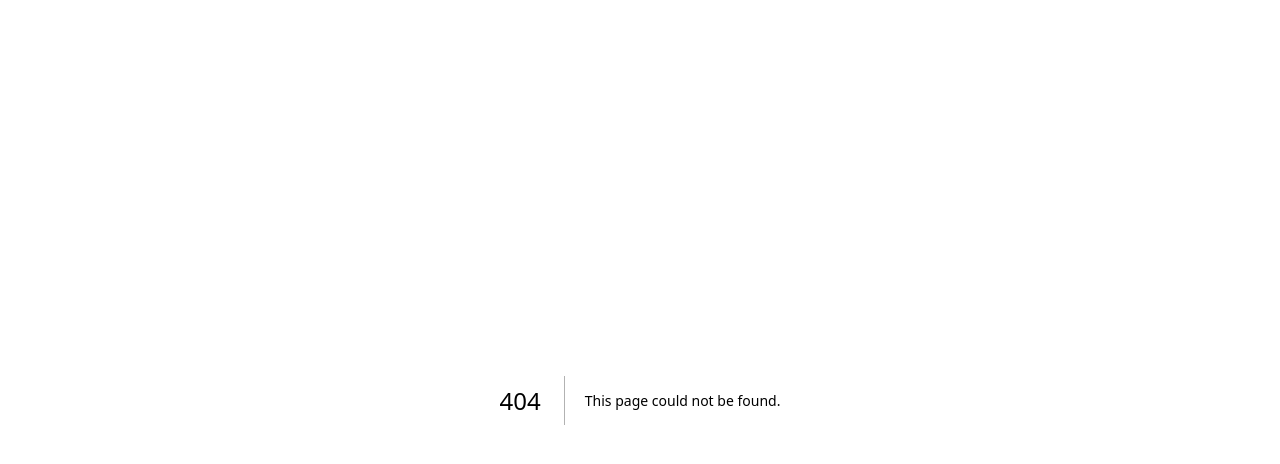
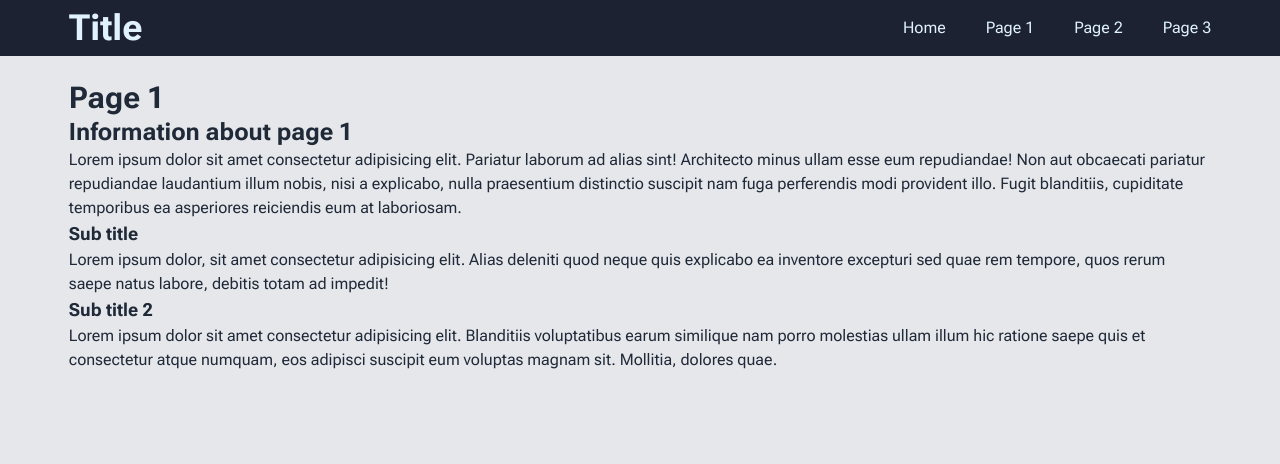
Before and after one commit to philheller/SPECK, a Next.js app in the folder app/client/: page /page-1 in a window 1280 px wide. Before the commit this address had no page. Shown: the top 464 px of the page. Built offline with nearby package versions, Linux system fonts and the light colour scheme.

Commit message:
First rudamentary layout, examp. styling & pages
- Added a basic layout with a header, footer and main content
- Added some basic styling

```diff
--- a/app/client/src/components/Layout.tsx
+++ b/app/client/src/components/Layout.tsx
@@ -1,4 +1,6 @@
 import { Roboto_Flex } from "next/font/google";
+import Nav from "./layout/Nav";
+import Footer from "./layout/Footer";
 
 const roboto = Roboto_Flex({
   subsets: ["latin"],
@@ -6,6 +8,13 @@ const roboto = Roboto_Flex({
 });
 
 const Layout = ({ children }: { children: React.ReactNode }) => {
-  return <div className={`${roboto.variable} font-sans`}>{children}</div>;
+  return (
+    <div className={`min-h-screen flex flex-col ${roboto.variable} font-sans`}>
+      <Nav className="basis-14 sticky top-0" />
+      <main className="flex-1 basis">{children}</main>
+      {/* comment footer in if needed */}
+      {/* <Footer className="basis-14" /> */}
+    </div>
+  );
 };
 export default Layout;
--- /dev/null
+++ b/app/client/src/components/layout/DefaultPaddingX.tsx
@@ -0,0 +1,16 @@
+const DefaultPaddingX = ({
+  className,
+  children,
+}: {
+  className?: string;
+  children: React.ReactNode;
+}) => {
+  return (
+    <div
+      className={`w-full max-w-[1440px] px-[calc(5%+0.3rem)] m-auto ${className}`}
+    >
+      {children}
+    </div>
+  );
+};
+export default DefaultPaddingX;
--- /dev/null
+++ b/app/client/src/components/layout/DefaultPaddingXnY.tsx
@@ -0,0 +1,16 @@
+import DefaultPaddingX from "./DefaultPaddingX";
+
+const DefaultPaddingXnY = ({
+  children,
+  className,
+}: {
+  children: React.ReactNode;
+  className?: string;
+}) => {
+  return (
+    <DefaultPaddingX className="my-4 lg:my-6 2xl:my-8">
+      {children}
+    </DefaultPaddingX>
+  );
+};
+export default DefaultPaddingXnY;
--- /dev/null
+++ b/app/client/src/components/layout/Footer.tsx
@@ -0,0 +1,8 @@
+const Footer = ({ className }: { className?: string }) => {
+  return (
+    <footer className={`bg-sky-800 text-sky-100 ${className}`}>
+      Some kind of footer
+    </footer>
+  );
+};
+export default Footer;
--- /dev/null
+++ b/app/client/src/components/layout/Nav.tsx
@@ -0,0 +1,31 @@
+import Link from "next/link";
+import DefaultPaddingX from "./DefaultPaddingX";
+
+const Nav = ({ className }: { className?: string }) => {
+  return (
+    <header
+      className={`w-100 flex items-center bg-gray-900 bg-opacity-95 backdrop-blur-sm text-sky-100 ${className}`}
+    >
+      <DefaultPaddingX className="flex justify-between my-0">
+        <h1>Title</h1>
+        <nav className="flex items-center">
+          <ul className="flex h-full items-center gap-6 lg:gap-8 xl:gap-10 2xl:gap-14">
+            <Link href="/">
+              <li>Home</li>
+            </Link>
+            <Link href="/page-1">
+              <li>Page 1</li>
+            </Link>
+            <Link href="/page-2">
+              <li>Page 2</li>
+            </Link>
+            <Link href="/page-3">
+              <li>Page 3</li>
+            </Link>
+          </ul>
+        </nav>
+      </DefaultPaddingX>
+    </header>
+  );
+};
+export default Nav;
--- a/app/client/src/pages/_document.tsx
+++ b/app/client/src/pages/_document.tsx
@@ -1,4 +1,4 @@
-import { Html, Head, Main, NextScript } from 'next/document'
+import { Html, Head, Main, NextScript } from "next/document";
 
 export default function Document() {
   return (
@@ -9,5 +9,5 @@ export default function Document() {
         <NextScript />
       </body>
     </Html>
-  )
+  );
 }
--- a/app/client/src/pages/index.tsx
+++ b/app/client/src/pages/index.tsx
@@ -1,8 +1,9 @@
+import DefaultPaddingXnY from "@/components/layout/DefaultPaddingXnY";
 import Head from "next/head";
 
 export default function Home() {
   return (
-    <main className="">
+    <DefaultPaddingXnY>
       <Head>
         <title>Home page</title>
         <meta
@@ -10,7 +11,45 @@ export default function Home() {
           content="This description tag should be descriptive."
         />
       </Head>
-      <h1>Home page</h1>
-    </main>
+      <article>
+        <h2>Home Page</h2>
+        <section>
+          <h3>Core components</h3>
+          <p>
+            This is a basic structure for any eth project. Here are the core
+            components used:
+          </p>
+          <ul>
+            <li>
+              <a
+                className="my-1 text-gray-400 underline"
+                href="https://nextjs.org/"
+                target="_blank"
+              >
+                Next.js
+              </a>
+            </li>
+            <li>
+              <a
+                className="my-1 text-gray-400 underline"
+                href="https://www.typescriptlang.org/"
+                target="_blank"
+              >
+                Typescript
+              </a>
+            </li>
+            <li>
+              <a
+                className="my-1 text-gray-400 underline"
+                href="https://tailwindcss.com/"
+                target="_blank"
+              >
+                Tailwind CSS
+              </a>
+            </li>
+          </ul>
+        </section>
+      </article>
+    </DefaultPaddingXnY>
   );
 }
--- /dev/null
+++ b/app/client/src/pages/page-1/index.tsx
@@ -0,0 +1,32 @@
+import DefaultPaddingXnY from "@/components/layout/DefaultPaddingXnY";
+
+const index = () => {
+  return (
+    <DefaultPaddingXnY>
+      <h2>Page 1</h2>
+      <h3>Information about page 1</h3>
+      <p>
+        Lorem ipsum dolor sit amet consectetur adipisicing elit. Pariatur
+        laborum ad alias sint! Architecto minus ullam esse eum repudiandae! Non
+        aut obcaecati pariatur repudiandae laudantium illum nobis, nisi a
+        explicabo, nulla praesentium distinctio suscipit nam fuga perferendis
+        modi provident illo. Fugit blanditiis, cupiditate temporibus ea
+        asperiores reiciendis eum at laboriosam.
+      </p>
+      <h4>Sub title</h4>
+      <p>
+        Lorem ipsum dolor, sit amet consectetur adipisicing elit. Alias deleniti
+        quod neque quis explicabo ea inventore excepturi sed quae rem tempore,
+        quos rerum saepe natus labore, debitis totam ad impedit!
+      </p>
+      <h4>Sub title 2</h4>
+      <p>
+        Lorem ipsum dolor sit amet consectetur adipisicing elit. Blanditiis
+        voluptatibus earum similique nam porro molestias ullam illum hic ratione
+        saepe quis et consectetur atque numquam, eos adipisci suscipit eum
+        voluptas magnam sit. Mollitia, dolores quae.
+      </p>
+    </DefaultPaddingXnY>
+  );
+};
+export default index;
--- /dev/null
+++ b/app/client/src/pages/page-2/index.tsx
@@ -0,0 +1,32 @@
+import DefaultPaddingXnY from "@/components/layout/DefaultPaddingXnY";
+
+const index = () => {
+  return (
+    <DefaultPaddingXnY>
+      <h2>Page 2</h2>
+      <h3>Information about page 2</h3>
+      <p>
+        Lorem ipsum dolor sit amet consectetur adipisicing elit. Pariatur
+        laborum ad alias sint! Architecto minus ullam esse eum repudiandae! Non
+        aut obcaecati pariatur repudiandae laudantium illum nobis, nisi a
+        explicabo, nulla praesentium distinctio suscipit nam fuga perferendis
+        modi provident illo. Fugit blanditiis, cupiditate temporibus ea
+        asperiores reiciendis eum at laboriosam.
+      </p>
+      <h4>Sub title</h4>
+      <p>
+        Lorem ipsum dolor, sit amet consectetur adipisicing elit. Alias deleniti
+        quod neque quis explicabo ea inventore excepturi sed quae rem tempore,
+        quos rerum saepe natus labore, debitis totam ad impedit!
+      </p>
+      <h4>Sub title 2</h4>
+      <p>
+        Lorem ipsum dolor sit amet consectetur adipisicing elit. Blanditiis
+        voluptatibus earum similique nam porro molestias ullam illum hic ratione
+        saepe quis et consectetur atque numquam, eos adipisci suscipit eum
+        voluptas magnam sit. Mollitia, dolores quae.
+      </p>
+    </DefaultPaddingXnY>
+  );
+};
+export default index;
--- /dev/null
+++ b/app/client/src/pages/page-3/index.tsx
@@ -0,0 +1,32 @@
+import DefaultPaddingXnY from "@/components/layout/DefaultPaddingXnY";
+
+const index = () => {
+  return (
+    <DefaultPaddingXnY>
+      <h2>Page 3</h2>
+      <h3>Information about page 3</h3>
+      <p>
+        Lorem ipsum dolor sit amet consectetur adipisicing elit. Pariatur
+        laborum ad alias sint! Architecto minus ullam esse eum repudiandae! Non
+        aut obcaecati pariatur repudiandae laudantium illum nobis, nisi a
+        explicabo, nulla praesentium distinctio suscipit nam fuga perferendis
+        modi provident illo. Fugit blanditiis, cupiditate temporibus ea
+        asperiores reiciendis eum at laboriosam.
+      </p>
+      <h4>Sub title</h4>
+      <p>
+        Lorem ipsum dolor, sit amet consectetur adipisicing elit. Alias deleniti
+        quod neque quis explicabo ea inventore excepturi sed quae rem tempore,
+        quos rerum saepe natus labore, debitis totam ad impedit!
+      </p>
+      <h4>Sub title 2</h4>
+      <p>
+        Lorem ipsum dolor sit amet consectetur adipisicing elit. Blanditiis
+        voluptatibus earum similique nam porro molestias ullam illum hic ratione
+        saepe quis et consectetur atque numquam, eos adipisci suscipit eum
+        voluptas magnam sit. Mollitia, dolores quae.
+      </p>
+    </DefaultPaddingXnY>
+  );
+};
+export default index;
--- a/app/client/src/styles/globals.css
+++ b/app/client/src/styles/globals.css
@@ -2,26 +2,28 @@
 @tailwind components;
 @tailwind utilities;
 
-:root {
-  --foreground-rgb: 0, 0, 0;
-  --background-start-rgb: 214, 219, 220;
-  --background-end-rgb: 255, 255, 255;
-}
+@layer base {
+  html {
+    @apply text-gray-800 dark:text-gray-200 dark:bg-gray-800 bg-gray-200;
+  }
 
-@media (prefers-color-scheme: dark) {
-  :root {
-    --foreground-rgb: 255, 255, 255;
-    --background-start-rgb: 0, 0, 0;
-    --background-end-rgb: 0, 0, 0;
+  h1 {
+    @apply text-2xl font-bold md:text-4xl;
+  }
+
+  h2 {
+    @apply text-xl font-bold md:text-3xl;
+  }
+
+  h3 {
+    @apply text-lg font-bold md:text-2xl;
+  }
+
+  h4 {
+    @apply text-base font-bold md:text-lg;
+  }
+
+  body {
+    @apply text-sm md:text-base;
   }
 }
-
-body {
-  color: rgb(var(--foreground-rgb));
-  background: linear-gradient(
-      to bottom,
-      transparent,
-      rgb(var(--background-end-rgb))
-    )
-    rgb(var(--background-start-rgb));
-}
```
